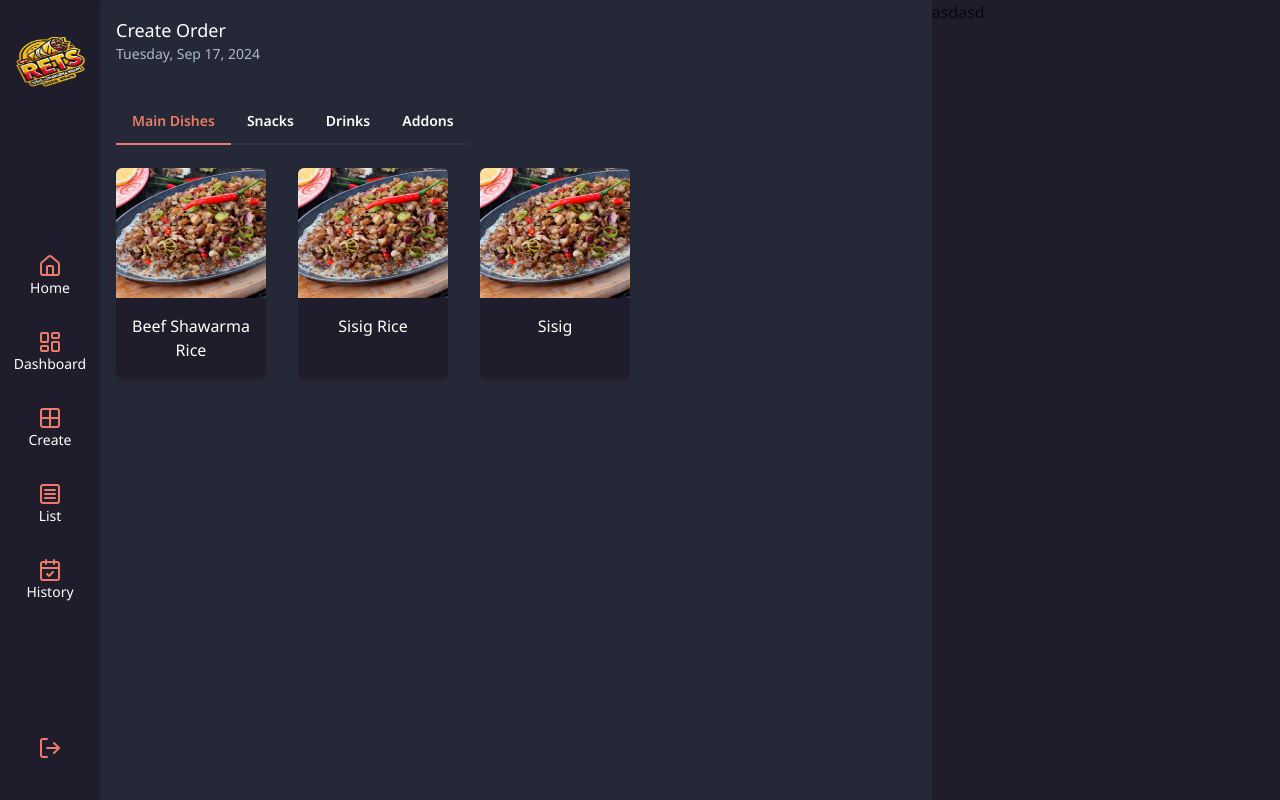
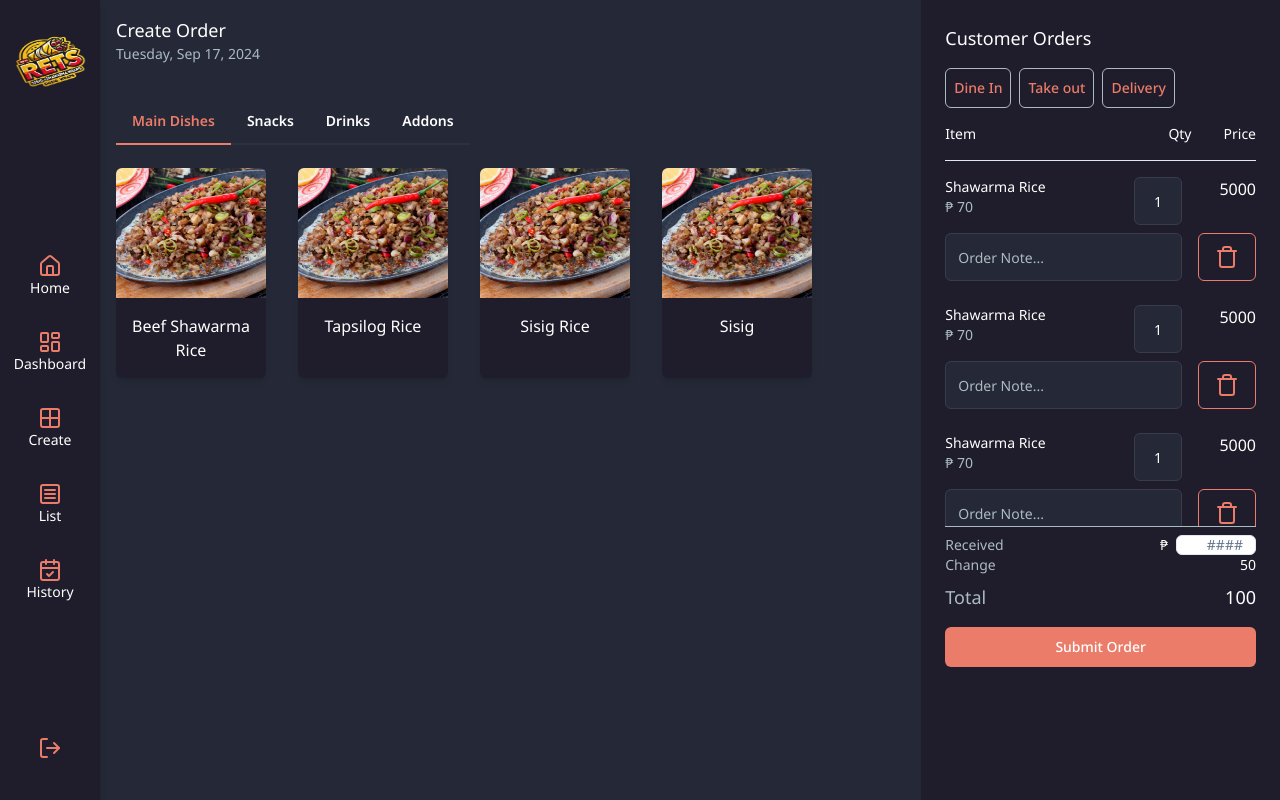
Before and after one commit to NelTeano/NSG-Customer-Service, a Next.js app: page /create-order in a window 1280 px wide. Shown: the top 800 px of the page. Built offline with nearby package versions, Linux system fonts and the light colour scheme.

Commit message:
add items menu tab in create order page

```diff
--- a/package.json
+++ b/package.json
@@ -11,6 +11,7 @@
   "dependencies": {
     "@clerk/nextjs": "^5.5.2",
     "@radix-ui/react-dropdown-menu": "^2.1.1",
+    "@radix-ui/react-separator": "^1.1.0",
     "@radix-ui/react-slot": "^1.1.0",
     "@radix-ui/react-tabs": "^1.1.0",
     "@tanstack/react-query": "^5.56.2",
@@ -29,6 +30,7 @@
     "@types/node": "^20",
     "@types/react": "^18",
     "@types/react-dom": "^18",
+    "autoprefixer": "^10.4.20",
     "eslint": "^8",
     "eslint-config-next": "14.2.5",
     "postcss": "^8",
--- a/src/app/create-order/page.tsx
+++ b/src/app/create-order/page.tsx
@@ -1,10 +1,23 @@
 'use client'
-import React, { Component } from 'react'
+import React, { Component, useState } from 'react'
 
 // COMPONENTS
-import HeaderBanner from '@/components/headerbanner/header'
 import { Tabs, TabsContent, TabsList, TabsTrigger } from "@/components/ui/tabs"
+import HeaderBanner from '@/components/headerbanner/Header'
 import MenuCard from '@/components/MenuCard/MenuCard'
+import { Button } from '@/components/ui/button'
+import { Separator } from '@/components/ui/separator'
+import { Input } from '@/components/ui/input'
+import {
+  Trash
+} from "lucide-react"
+
+import { NextPage } from 'next'
+
+interface Order {
+  name: string;
+  diningOption: string;
+}
 
 const menuInventory = [
   {
@@ -37,6 +50,24 @@ const menuInventory = [
   },
   {
     name: "Beef Shawarma Rice",
+    category: "Main Dishes",
+    subCategory: [
+      {
+        name: "Solo",
+        price: 150,
+      },
+      {
+        name: "Barkada",
+        price: 270,
+      },
+      {
+        name: "Family",
+        price: 400,
+      },
+    ],
+  },
+  {
+    name: "Tapsilog Rice",
     category: "Main Dishes",
     subCategory: [
       {
@@ -200,15 +231,20 @@ const menuInventory = [
   },
 ];
 
+const Page: NextPage = ({}) => {
 
-const Categories = ['Main Dishes', 'Snacks', 'Drinks', 'Addons'];
+  const [order, setOrder] = useState<Order>({
+    name: '',
+    diningOption: ''
+  });
 
 
-export default class Page extends Component {
+  const Categories = ['Main Dishes', 'Snacks', 'Drinks', 'Addons'];
+  const packageType = ['Dine In', 'Take out', 'Delivery'];
 
 
 
-  render() {
+
     return (
       <div className='flex flex-row h-auto min-h-[1000px] bg-BaseBg'>
         <div className='flex flex-col gap-10 w-full bg-BaseBg p-4'>
@@ -242,21 +278,95 @@ export default class Page extends Component {
                   }
                 </TabsContent>
               ))}
-              {/* <TabsContent value="Snacks">
-                Snacks
-              </TabsContent>
-              <TabsContent value="Drinks">
-                Drinks
-              </TabsContent>
-              <TabsContent value="Addons">
-                Addons
-              </TabsContent> */}
             </Tabs>
         </div>
-        <div className='flex flex-col w-[500px] bg-DarkBg'>
-           asdasd
+        <div className='flex flex-col w-[500px] bg-DarkBg p-6 gap-4'>
+            <div>
+              <p className='text-white text-lg'>
+                Customer Orders
+              </p>
+            </div>
+            <div className='flex gap-2'>
+                {packageType.map((type, index) => (
+                  <Button key={index} className='text-primaryOrange bg-transparent border border-Light h-10 w-17 text-sm p-2'>{type}</Button>
+                ))}
+            </div>
+            <div className='flex flex-col'>
+              <div className='flex flex-row justify-between text-white text-sm'>
+                <p>Item</p>
+                <div className='flex flex-row gap-8'>
+                  <p>Qty</p>
+                  <p>Price</p>
+                </div>
+              </div>
+              <Separator className="my-4" />
+            <div className='flex flex-col gap-6 h-[350px] border-b pb-4 border-Light w-full bg-transparent overflow-hidden overflow-y-scroll'>
+                {[0,1,2,3,4,5,6,7,8,9].map((item, index) => (
+                  <ItemCard key={index} />
+                ))}
+            </div>
+            <div className='flex flex-row justify-between items-center text-sm mt-2 gap-8'>
+              <div className='flex flex-col gap-2 text-Light'>
+                <div>
+                  <p>Received</p>
+                  <p>Change</p>
+                </div>
+                <div>
+                  <p className='text-lg'>Total</p>
+                </div>
+              </div>
+              <div className='flex flex-col gap-2 text-white'>
+                <div>
+                  <div className='flex flex-row gap-2'>
+                    <p>₱</p>
+                    <Input className='h-5 w-20 text-DarkBg text-right' placeholder='####' />
+                  </div>
+                  <p className='text-right text-sm'>50</p>
+                </div>
+                <p className='text-right text-lg'>100</p>
+              </div>
+            </div>
+            </div>
+           <Button
+            className='bg-primaryOrange text-white border-none hover:bg-primaryOrange hover:shadow-md hover:shadow-primaryOrange transition delay-75 ease-in hover:border-2 hover:border-DarkBg'
+           >
+            Submit Order
+           </Button>
         </div>
       </div>
     )
-  }
 }
+
+
+export default Page;
+
+
+const ItemCard: React.FC = (props): JSX.Element => {
+
+    return (
+      <div className='flex flex-row justify-between w-full h-[110px] gap-4 bg-DarkBg border-none'>
+        <div className='flex flex-col w-full justify-between gap-2'>
+          <div className='flex flex-row justify-between text-white text-sm'>
+            <div>
+              <p>Shawarma Rice</p>
+              <p className='text-Light' >₱ 70</p>
+            </div>
+            <Input
+              className='h-12 w-12 bg-BaseBg border border-[#393C49] text-white text-center'
+              defaultValue={1}
+            />
+          </div>
+          <Input
+              className='h-12 bg-BaseBg border border-[#393C49] text-Lighter placeholder:text-Light text-left'
+              placeholder='Order Note...'
+            />
+        </div>
+        <div className='flex flex-col justify-between text-white'>
+          <p className='text-right'>5000</p>
+          <Button className='h-12 w-13 text-lg text-primaryOrange border border-primaryOrange bg-transparent'>
+              <Trash className='h-13 w-13' />
+          </Button>
+        </div>
+      </div>
+    )
+}
--- a/src/app/globals.css
+++ b/src/app/globals.css
@@ -59,6 +59,27 @@
   }
 }
 
+/* width */
+::-webkit-scrollbar {
+  width: 2px;
+}
+
+/* Track */
+::-webkit-scrollbar-track {
+  background: #1F1D2B;
+}
+
+/* Handle */
+::-webkit-scrollbar-thumb {
+  background: #ABBBC2;
+  border-radius: 5px;
+}
+
+/* Handle on hover */
+::-webkit-scrollbar-thumb:hover {
+  background: #555;
+}
+
 @layer base {
   * {
     @apply border-border;
--- /dev/null
+++ b/src/components/ui/input.tsx
@@ -0,0 +1,25 @@
+import * as React from "react"
+
+import { cn } from "@/lib/utils"
+
+export interface InputProps
+  extends React.InputHTMLAttributes<HTMLInputElement> {}
+
+const Input = React.forwardRef<HTMLInputElement, InputProps>(
+  ({ className, type, ...props }, ref) => {
+    return (
+      <input
+        type={type}
+        className={cn(
+          "flex h-10 w-full rounded-md border border-input bg-background px-3 py-2 text-sm ring-offset-background file:border-0 file:bg-transparent file:text-sm file:font-medium file:text-foreground placeholder:text-muted-foreground focus-visible:outline-none focus-visible:ring-2 focus-visible:ring-ring focus-visible:ring-offset-2 disabled:cursor-not-allowed disabled:opacity-50",
+          className
+        )}
+        ref={ref}
+        {...props}
+      />
+    )
+  }
+)
+Input.displayName = "Input"
+
+export { Input }
--- /dev/null
+++ b/src/components/ui/separator.tsx
@@ -0,0 +1,31 @@
+"use client"
+
+import * as React from "react"
+import * as SeparatorPrimitive from "@radix-ui/react-separator"
+
+import { cn } from "@/lib/utils"
+
+const Separator = React.forwardRef<
+  React.ElementRef<typeof SeparatorPrimitive.Root>,
+  React.ComponentPropsWithoutRef<typeof SeparatorPrimitive.Root>
+>(
+  (
+    { className, orientation = "horizontal", decorative = true, ...props },
+    ref
+  ) => (
+    <SeparatorPrimitive.Root
+      ref={ref}
+      decorative={decorative}
+      orientation={orientation}
+      className={cn(
+        "shrink-0 bg-border",
+        orientation === "horizontal" ? "h-[1px] w-full" : "h-full w-[1px]",
+        className
+      )}
+      {...props}
+    />
+  )
+)
+Separator.displayName = SeparatorPrimitive.Root.displayName
+
+export { Separator }
--- a/src/middleware.ts
+++ b/src/middleware.ts
@@ -5,7 +5,9 @@ const isProtectedRoute = createRouteMatcher([
   '/',
   '/create-order',
   '/dashboard',
+  '/orders-history',
   '/orders-history/(.*)',
+  '/orders',
   '/orders/(.*)',
 ]);
 
```
Also changed, not shown: 1 other file (tests, documents, lock files or other folders).
